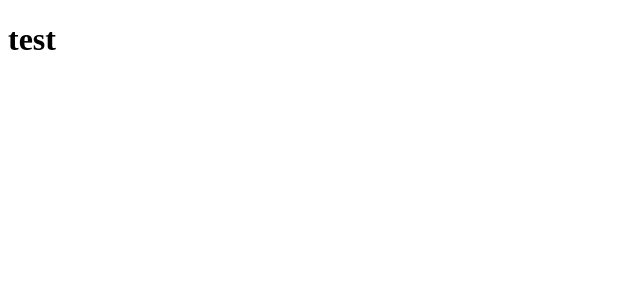
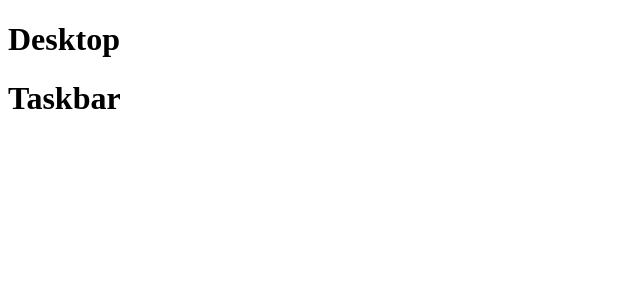
Before and after one commit to augustynd02/augustynOS, a React (Vite) app: page / in a window 1280 px wide. Shown: the top 300 px of the page, without its empty margins (0-640 px from the left). Built offline with nearby package versions, Linux system fonts and the light colour scheme.

Commit message:
feat: add basic app layout and tests

```diff
--- a/src/App.tsx
+++ b/src/App.tsx
@@ -1,6 +1,12 @@
+import Desktop from "./components/Desktop/Desktop"
+import Taskbar from "./components/Taskbar/Taskbar"
+
 function App() {
   return (
-    <h1>test</h1>
+    <>
+      <Desktop />
+      <Taskbar />
+    </>
   )
 }
 
--- /dev/null
+++ b/src/components/Desktop/Desktop.tsx
@@ -0,0 +1,9 @@
+function Desktop() {
+    return (
+        <div data-testid="desktop">
+            <h1>Desktop</h1>
+        </div>
+    )
+}
+
+export default Desktop
--- /dev/null
+++ b/src/components/Taskbar/Taskbar.tsx
@@ -0,0 +1,9 @@
+function Taskbar() {
+    return (
+        <div data-testid="taskbar">
+            <h1>Taskbar</h1>
+        </div>
+    )
+}
+
+export default Taskbar
```
Also changed, not shown: 1 other file (tests, documents, lock files or other folders).
